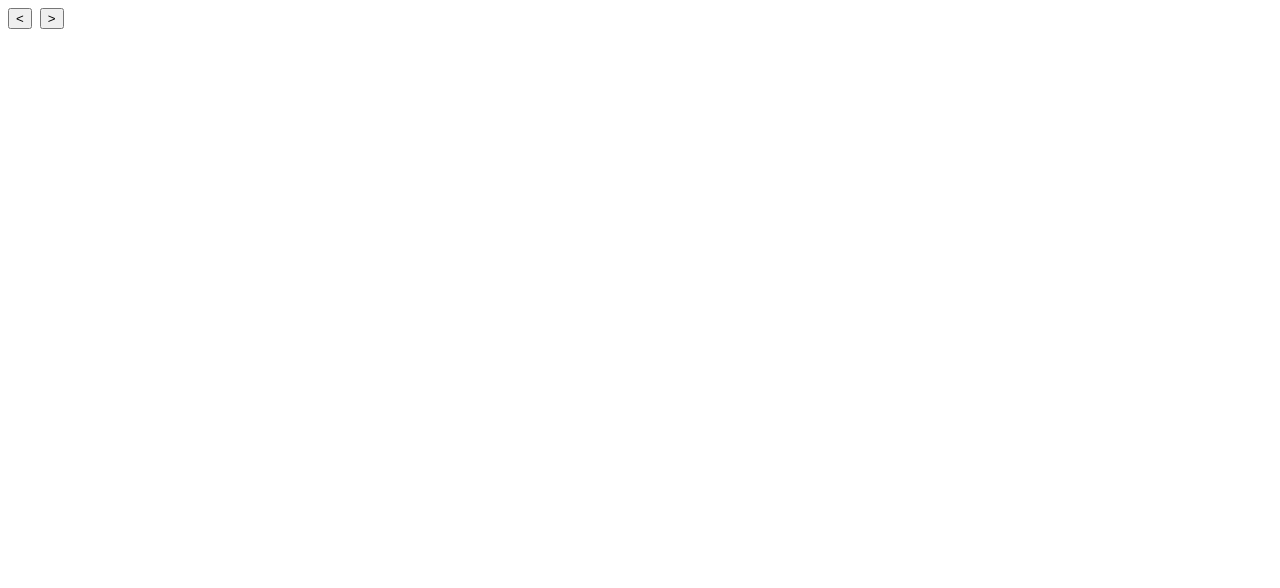
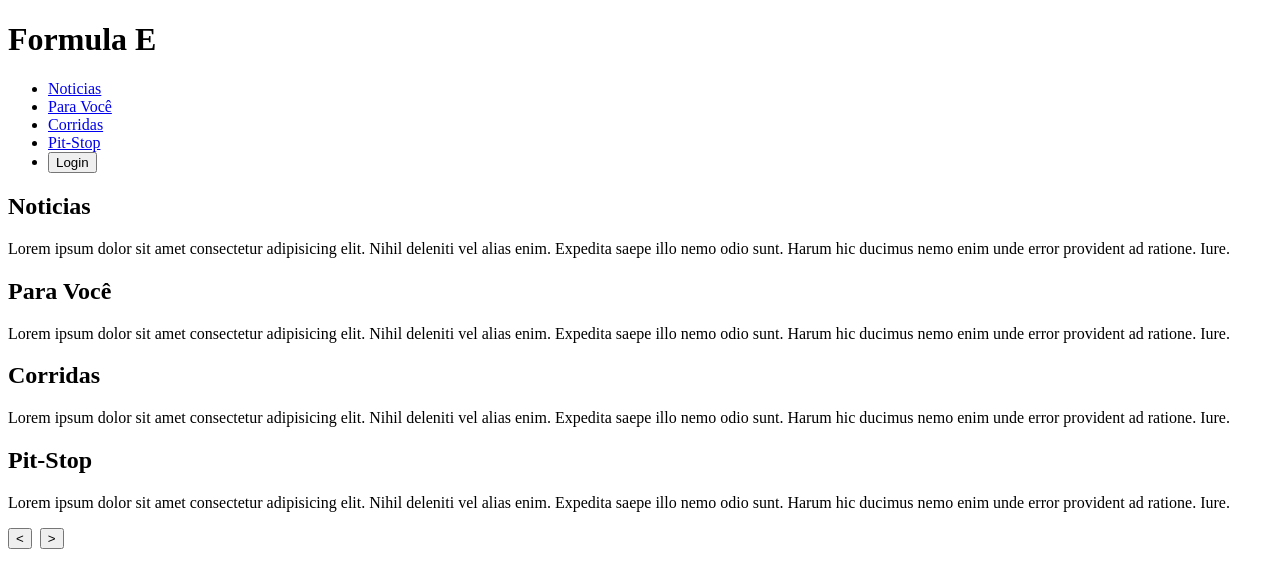
Before and after one commit to F-gsantos/Sprint-1-Web-dev, a plain HTML site: page index.html in a window 1280 px wide. Drawn offline with Linux system fonts and the light colour scheme.

Commit message:
Feito html e botão de login

```diff
--- a/carousel.js
+++ b/carousel.js
@@ -22,3 +22,6 @@ const ListOfImgs = [
         img.src = ListOfImgs[0];
       }
     }
+    function Login() {
+      window.location.href="login.html";
+    }
--- a/index.html
+++ b/index.html
@@ -6,12 +6,56 @@
     <title>Sprint 1 - Web-dev</title>
 </head>
 <body>
+    <header>
+        <div class="container">
+            <h1>Formula E</h1>
+            <nav>
+                <ul>
+                    <li><a href="#noticias">Noticias</a></li>
+                    <li><a href="#para-voce">Para Você</a></li>
+                    <li><a href="#corridas">Corridas</a></li>
+                    <li><a href="#pit-stop">Pit-Stop</a></li>
+
+                    <li> <button id="login" onclick="Login()">Login</button> </li>
+
+                </ul>
+            </nav>
+        </div>
+    </header>
+
+    <main>
+        <section id="noticias" class="container">
+            <h2>Noticias</h2>
+
+            <p>Lorem ipsum dolor sit amet consectetur adipisicing elit. Nihil deleniti vel alias enim. Expedita saepe illo nemo odio sunt. Harum hic ducimus nemo enim unde error provident ad ratione. Iure.</p>
+        </section>
+
+
+
+        <section id="para-voce" class="container">
+            <h2>Para Você</h2>
+
+            <p>Lorem ipsum dolor sit amet consectetur adipisicing elit. Nihil deleniti vel alias enim. Expedita saepe illo nemo odio sunt. Harum hic ducimus nemo enim unde error provident ad ratione. Iure.</p>
+        </section>
+
+        <section id="corridas" class="container">
+            <h2>Corridas</h2>
+
+            <p>Lorem ipsum dolor sit amet consectetur adipisicing elit. Nihil deleniti vel alias enim. Expedita saepe illo nemo odio sunt. Harum hic ducimus nemo enim unde error provident ad ratione. Iure.</p>
+        </section>
+
+        <section id="pit-stop" class="container">
+            <h2>Pit-Stop</h2>
+
+            <p>Lorem ipsum dolor sit amet consectetur adipisicing elit. Nihil deleniti vel alias enim. Expedita saepe illo nemo odio sunt. Harum hic ducimus nemo enim unde error provident ad ratione. Iure.</p>
+        </section>
+
     <div class="carousel">
         <button class="left" onclick="goBack()"><</button>
         <img src="" alt="" id="" />
         <button class="right" onclick="goForward()">></button>
       </div>
-      <script src="/carousel.js"></script>
+      <script src="carousel.js"></script>
       <!-- Só falta add as imagens igual na parte de Js -->
 </body>
 </html
--- a/login.js
+++ b/login.js
@@ -2,7 +2,7 @@ function Login() {
     window.location.href="login.html";
 }
 function voltar(){
-    window.history.back()
+    window.location.href = "index.html"
 }
 
 function UsuarioSenha() {
```
Also changed, not shown: login.html (+1 -1 lines).
